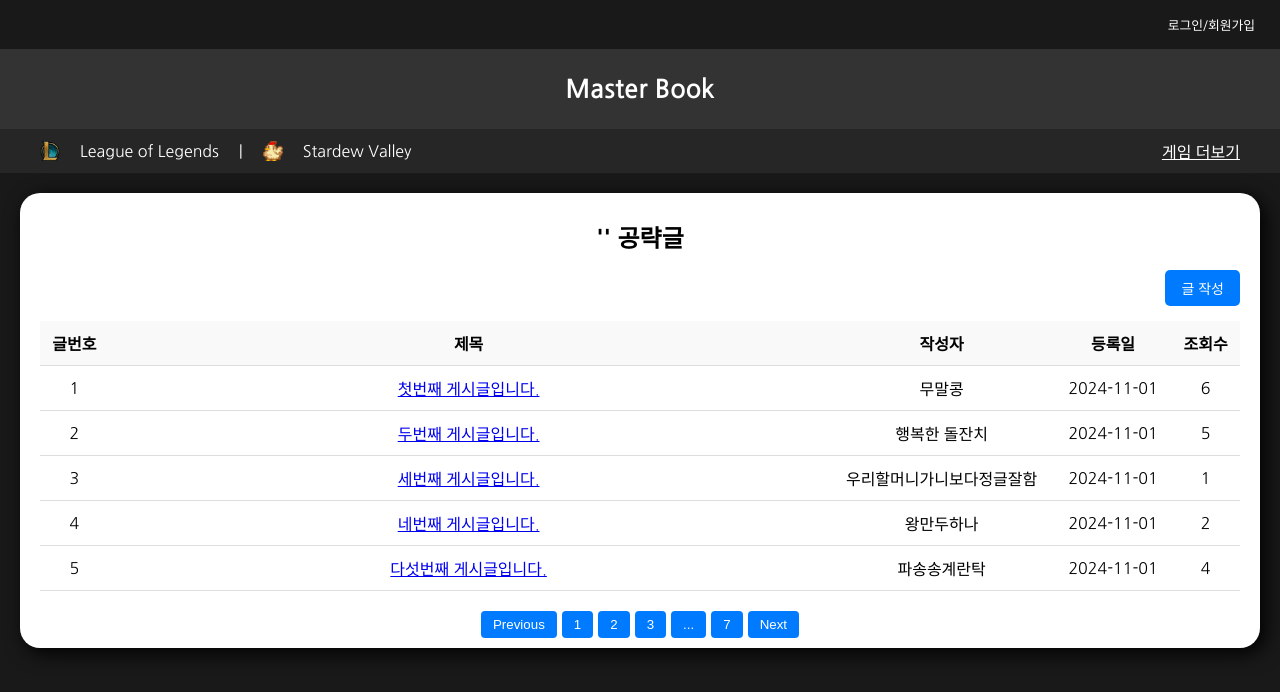
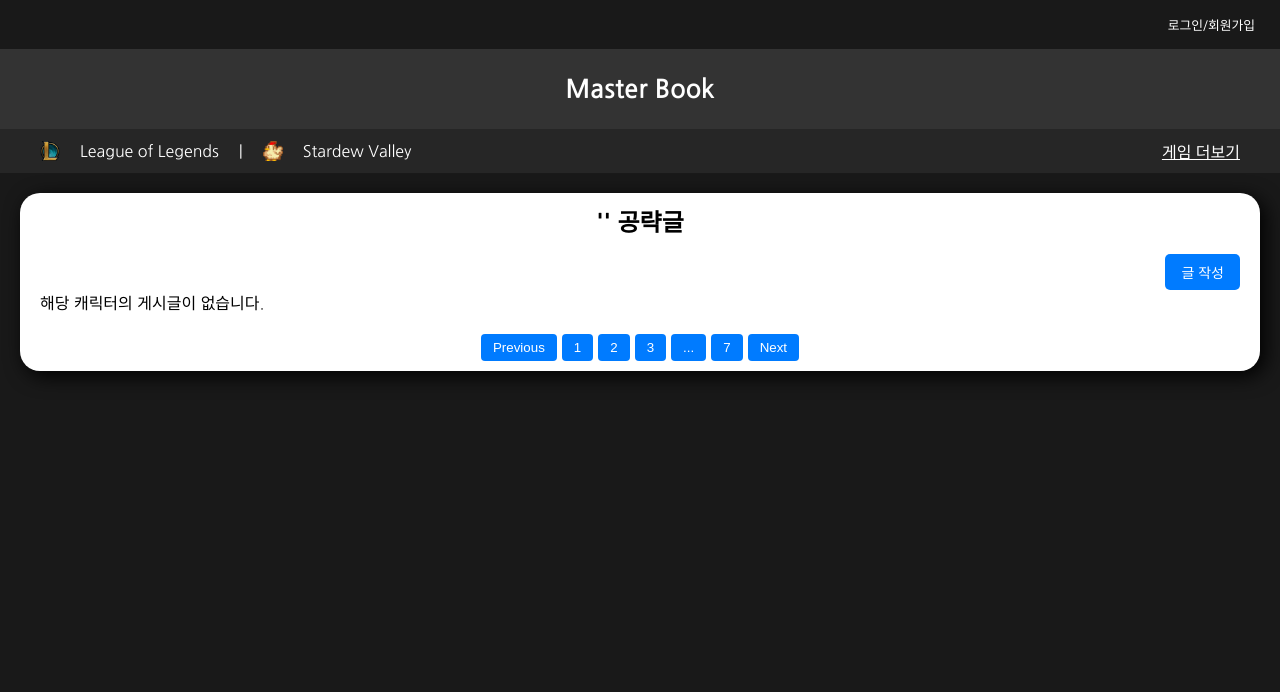
Before and after one commit to Master-Book/MasterBook-FrontEnd, a React (Create React App) app in the folder masterbook/: page /postList in a window 1280 px wide. Shown: the top 692 px of the page. Built offline with nearby package versions, Linux system fonts and the light colour scheme; a small style sheet from the web is missing.

Commit message:
게임, 캐릭터 선택 시 해당 postList 출력

```diff
--- a/masterbook/public/posts.json
+++ b/masterbook/public/posts.json
@@ -1,36 +1,61 @@
 [
   {
+    "gameId": "league_of_legends",
+    "characterId": "Garen",
     "id": 1,
-    "title": "첫번째 게시글입니다.",
+    "title": "입벌려. 가렌 꿀팁 들어간다.",
     "author": "무말콩",
+    "content": "그냥 돌면서 들어갔다가 돌면서 나오면 됨 이지피지 레몬 스퀴지~",
     "date": "2024-11-01",
     "views": 6
   },
   {
+    "gameId": "stardew_valley",
+    "characterId": "Gus",
     "id": 2,
-    "title": "두번째 게시글입니다.",
+    "title": "거스 아저씨 출몰 지역",
     "author": "행복한 돌잔치",
+    "content": "펠리컨 마을에 살고 스타드롭 주점에서 일하는 마을 주민입니다. 그는 그 건물을 소유하고 있습니다.",
     "date": "2024-11-01",
     "views": 5
   },
   {
+    "gameId": "league_of_legends",
+    "characterId": "Galio",
     "id": 3,
-    "title": "세번째 게시글입니다.",
+    "title": "갈리오 도발 잘 거는 법",
     "author": "우리할머니가니보다정글잘함",
+    "content": "Q로 둔화걸고 W하면 됩니다. 이때 플쓰면 좋아요",
     "date": "2024-11-01",
     "views": 1
   },
   {
+    "gameId": "stardew_valley",
+    "characterId": "Dwarf",
     "id": 4,
-    "title": "네번째 게시글입니다.",
+    "title": "드워프한테 마법 지팡이 받는 법",
     "author": "왕만두하나",
+    "content": "지하도 뚫으시면 드워프 만날 수 있습니다. 오른쪽 위쪽에 있구요 거기에서 포털 타면 집으로 바로 이동 가능합니다. 다들 즐겜하세요",
     "date": "2024-11-01",
     "views": 2
   },
   {
+    "gameId": "league_of_legends",
+    "characterId": "Gwen",
     "id": 5,
-    "title": "다섯번째 게시글입니다.",
+    "title": "그웬 콤보 알려드려요",
     "author": "파송송계란탁",
+    "content": "e챱q챱챱 e챱챱 w 막고 다시 e챱 q챱챱",
+    "date": "2024-11-01",
+    "views": 4
+  },
+  {
+    "gameId": "league_of_legends",
+    "characterId": "Ivern",
+    "id": 6,
+    "title": "아이번으로 정글 도는 루트 추천",
+    "author": "어이엇어",
+    "content": "1.시작할때 상대 탑,바텀 확인하고 리쉬 여부 판단    2. 자신이 뭔가 하려고할때 갑니다핑, 도움핑 무조건 찍으면서 하기 3.초,중반 플레쉬가 없을때 과감한 메이킹은 피하는게 좋다",
     "date": "2024-11-01",
     "views": 4
   }
--- a/masterbook/src/App.js
+++ b/masterbook/src/App.js
@@ -6,8 +6,8 @@ import Header from "./components/common/Header";
 import Home from "./components/home/Main";
 import Channel from "./components/channel/Main";
 import PostList from "./components/post/postList/PostList";
-//import PostCreate from "./components/post/postCreate/PostCreate";
 import PostWrite from "./components/post/postCreate/PostWrite";
+import PostDetail from "./components/post/postDetail/PostDetail";
 import Login from "./components/login/Main";
 import Signup from "./components/login/Signup";
 import More from "./components/more/Main";
@@ -20,8 +20,8 @@ function App() {
         <Route path="/" element={<Home />} />
         <Route path="/:gameId" element={<Channel />} />
         <Route path="/postList" element={<PostList />} />
-        {/*<Route path="/postCreate" element={<PostCreate />} />*/}
         <Route path="/postWrite" element={<PostWrite />} />
+        <Route path="/:gameId/:characterId/:postId" element={<PostDetail />} />
         <Route path="/login" element={<Login />} />
         <Route path="/signup" element={<Signup />} />
         <Route path="/more" element={<More />} />
--- a/masterbook/src/components/home/Main.jsx
+++ b/masterbook/src/components/home/Main.jsx
@@ -11,9 +11,6 @@ function Main() {
       <li>
         <Link to="/postWrite">글작성</Link>
       </li>
-      <li>
-        <Link to="/postList">글목록</Link>
-      </li>
     </div>
   );
 }
--- a/masterbook/src/components/post/postDetail/PostDetail.jsx
+++ b/masterbook/src/components/post/postDetail/PostDetail.jsx
@@ -4,7 +4,7 @@ import axios from "axios";
 import "./PostDetail.css";
 
 function PostDetail() {
-  const { id } = useParams(); // URL에서 ID 파라미터 가져오기
+  const { gameId, characterId, postId } = useParams(); // URL에서 gameId, characterId, postId 파라미터 가져오기
   const [post, setPost] = useState(null);
   const [comments, setComments] = useState([]); // 댓글 목록 상태
   const [newComment, setNewComment] = useState(""); // 새 댓글 입력 상태
@@ -12,8 +12,9 @@ function PostDetail() {
   const [isLiked, setIsLiked] = useState(false); // 좋아요 여부 상태
 
   useEffect(() => {
+    console.log("detail page 가져온 정보:", gameId, characterId, postId);
     axios
-      .get(`/api/posts/${id}`) // 백엔드의 게시글 상세 API 엔드포인트
+      .get(`/${gameId}/${characterId}/${postId}`) // 백엔드의 게시글 상세 API 엔드포인트
       .then((response) => {
         setPost(response.data.post);
         setComments(response.data.comments);
@@ -21,14 +22,14 @@ function PostDetail() {
         setIsLiked(response.data.isLiked); // 사용자가 좋아요를 눌렀는지 여부
       })
       .catch((error) => console.error("Error fetching post:", error));
-  }, [id]);
+  }, [gameId, characterId, postId]);
 
   // 댓글 추가 핸들러
   const handleAddComment = () => {
     if (!newComment.trim()) return;
 
     axios
-      .post(`/api/posts/${id}/comments`, { content: newComment })
+      .post(`/api/posts/${postId}/comments`, { content: newComment })
       .then((response) => {
         setComments([...comments, response.data]); // 댓글 목록에 새 댓글 추가
         setNewComment(""); // 입력란 초기화
@@ -39,7 +40,7 @@ function PostDetail() {
   // 좋아요 버튼 핸들러
   const handleLikeToggle = () => {
     axios
-      .post(`/api/posts/${id}/like`)
+      .post(`/api/posts/${postId}/like`)
       .then(() => {
         setIsLiked(!isLiked);
         setLikes((prevLikes) => (isLiked ? prevLikes - 1 : prevLikes + 1));
--- a/masterbook/src/components/post/postList/PostList.jsx
+++ b/masterbook/src/components/post/postList/PostList.jsx
@@ -6,34 +6,36 @@ import { Link } from "react-router-dom";
 import { useNavigate } from "react-router-dom";
 import "./PostList.css";
 
-function PostList({ gameId, gameName, characterId, characterName }) {
-  // console.log(gameId);
-  // console.log(gameName);
-  // console.log(characterId);
-  // console.log(characterName);
+function PostList({ gameId, gameName, characterId, characterName, post }) {
   const [posts, setPosts] = useState([]); // 게시글 목록 상태
   const navigate = useNavigate();
 
   useEffect(() => {
+    console.log("postList 가져온 정보:", gameId, characterId);
     // 컴포넌트가 마운트될 때 API 호출
     axios
       // 일단 public의 json파일로 출력함
       .get("/posts.json") // 게시글 list 백엔드 API 엔드포인트 : /api/posts
       .then((response) => {
-        setPosts(response.data); // 응답 데이터로 setPosts 설정
+        // 게임 ID와 캐릭터 ID를 기반으로 필터링
+        const filteredPosts = response.data.filter(
+          (post) => post.gameId === gameId && post.characterId === characterId
+        );
+        setPosts(filteredPosts);
       })
       .catch((error) => {
         console.error("Error fetching posts:", error);
       });
-  }, []);
+  }, [gameId, characterId]);
 
-  const handleWritePost = () => {
+  const handleWritePost = (post) => {
     const data = {
       characterId: characterId,
       gameId: gameId,
+      postId: post.id,
     };
     // 글 작성 페이지로 이동
-    navigate(`/${gameId}/${characterId}/postWrite`);
+    navigate(`/${gameId}/${characterId}/${post.id}`);
   };
 
   return (
@@ -44,6 +46,7 @@ function PostList({ gameId, gameName, characterId, characterName }) {
           글 작성
         </button>
       </div>
+      {posts.length > 0 ? (
         <table>
           <thead>
             <tr>
@@ -59,7 +62,9 @@ function PostList({ gameId, gameName, characterId, characterName }) {
               <tr key={post.id}>
                 <td>{post.id}</td>
                 <td>
-                <Link to={`/post/${post.id}`}>{post.title}</Link>
+                  <Link to={`/${gameId}/${characterId}/${post.id}`}>
+                    {post.title}
+                  </Link>
                 </td>
                 <td>{post.author}</td>
                 <td>{post.date}</td>
@@ -68,6 +73,9 @@ function PostList({ gameId, gameName, characterId, characterName }) {
             ))}
           </tbody>
         </table>
+      ) : (
+        <div>해당 캐릭터의 게시글이 없습니다.</div>
+      )}
       <div className="pagination">
         <button>Previous</button>
         {[1, 2, 3, "...", 7].map((page, idx) => (
```
Lines whose indentation alone changed are shown as unchanged.
